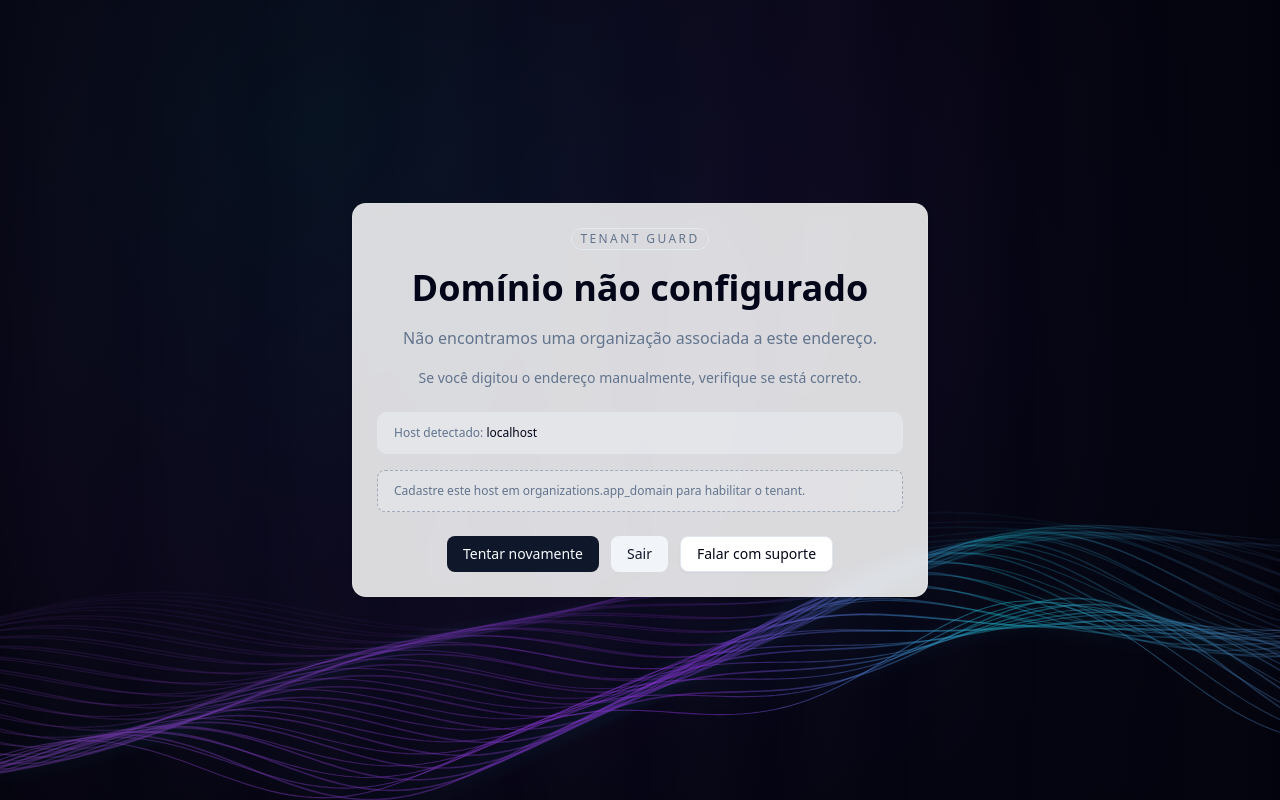
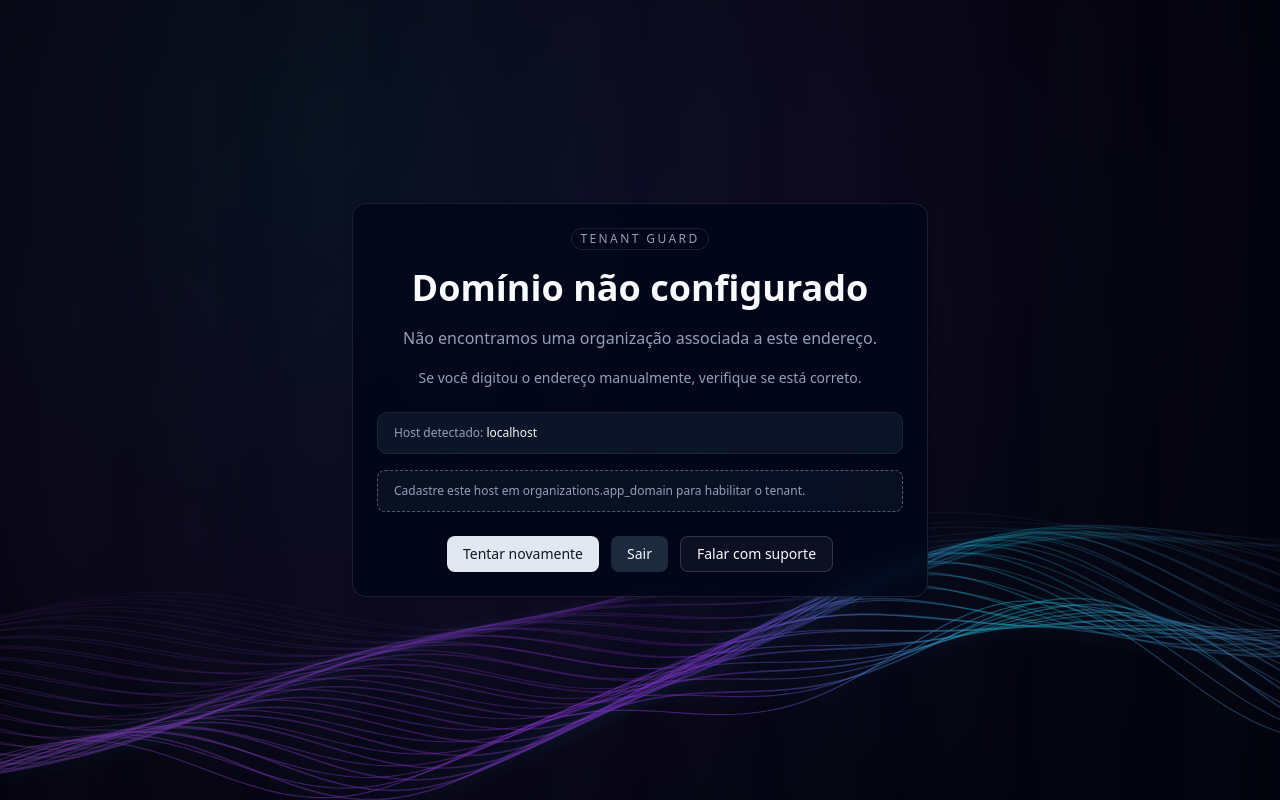
Before and after one commit to luancamposck/gabinete-neo, a Next.js app: page /tenant-not-found in a window 1280 px wide. Built offline with nearby package versions, Linux system fonts and the light colour scheme; no server answers.

Commit message:
fixture(ui): force dark mode on components that has waves component

```diff
--- a/src/app/error.tsx
+++ b/src/app/error.tsx
@@ -25,7 +25,7 @@ const DashboardLayoutError = ({ error, reset }: { error: Error & { digest?: stri
 	}, [])
 
 	return (
-		<main className="relative min-h-screen overflow-hidden">
+		<main className="relative min-h-screen overflow-hidden dark" style={{ colorScheme: "dark" }}>
 			<Waves />
 
 			<section className="relative z-10 flex min-h-screen items-center justify-center px-6 py-12">
--- a/src/app/join/page.tsx
+++ b/src/app/join/page.tsx
@@ -37,7 +37,7 @@ const JoinPage = async () => {
 	}
 
 	return (
-		<main className="relative min-h-screen overflow-hidden">
+		<main className="relative min-h-screen overflow-hidden dark" style={{ colorScheme: "dark" }}>
 			<Waves />
 
 			<section className="relative z-10 flex min-h-screen items-center justify-center px-6 py-12">
--- a/src/app/tenant-not-found/page.tsx
+++ b/src/app/tenant-not-found/page.tsx
@@ -43,7 +43,7 @@ const TenantNotFoundPage = async ({ searchParams }: TenantNotFoundPageProps) =>
 	}
 
 	return (
-		<main className="relative min-h-screen overflow-hidden">
+		<main className="relative min-h-screen overflow-hidden dark" style={{ colorScheme: "dark" }}>
 			<Waves />
 
 			<section className="relative z-10 flex min-h-screen items-center justify-center px-6 py-12">
```
